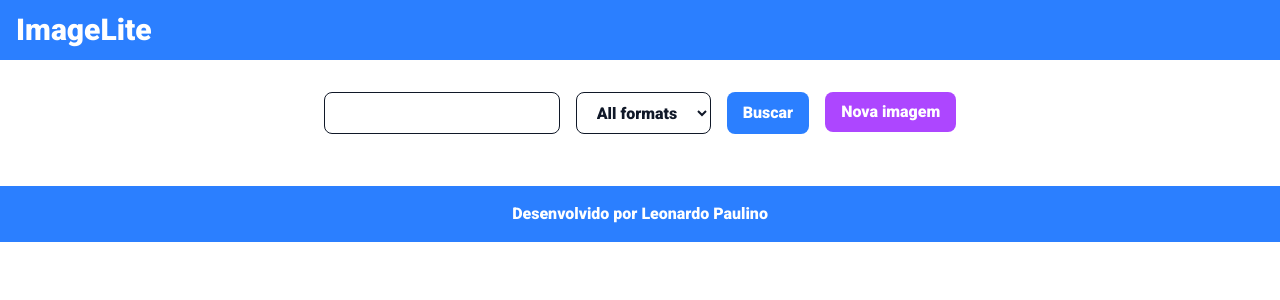
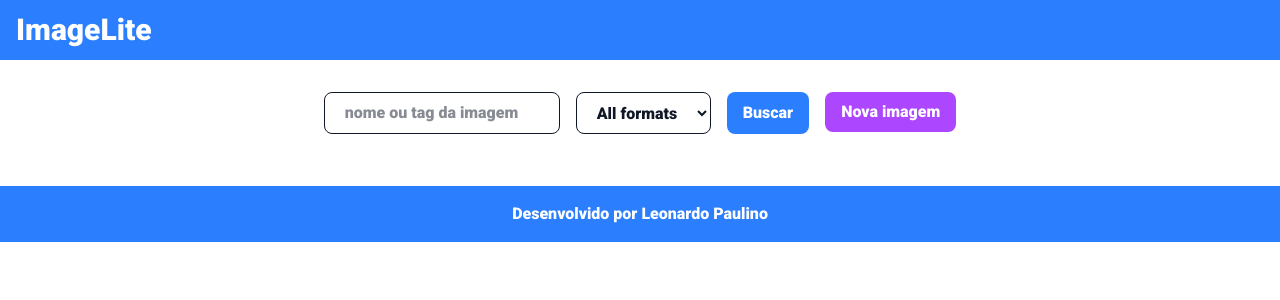
Before and after one commit to rookie-leo/imagelite, a Next.js app: page /galery in a window 1280 px wide. Shown: the top 300 px of the page. Built offline with nearby package versions, Linux system fonts and the light colour scheme.

Commit message:
Custom input implemented

```diff
--- a/src/app/galery/page.tsx
+++ b/src/app/galery/page.tsx
@@ -1,5 +1,5 @@
 'use client'
-import { Button, ImageCards, Template } from "@/components"
+import { Button, ImageCards, Template, InputText } from "@/components"
 import { Image } from "@/resources/image/image.resource"
 import { useImageService } from "@/resources/image/image.service"
 import { useState } from "react"
@@ -40,10 +40,7 @@ export default function GaleryPage() {
         <Template loading={loading}>
             <section className="flex flex-col items-center justify-center my-5">
                 <div className="flex space-x-4">
-                    <input
-                        onChange={event => setQuery(event.target.value)}
-                        type="text"
-                        className="border px-5 py-2 rounded-lg text-gray-900" />
+                    <InputText onChange={event => setQuery(event.target.value)} placeholder="nome ou tag da imagem" />
                     <select
                         onChange={event => setExtension(event.target.value)}
                         className="border px-4 py-2 rounded-lg text-gray-900">
--- a/src/components/index.ts
+++ b/src/components/index.ts
@@ -1,3 +1,4 @@
 export { Template } from './Template'
 export { ImageCards } from './ImageCards'
 export { Button } from './button'
+export { InputText } from './input'
--- /dev/null
+++ b/src/components/input/InputText.tsx
@@ -0,0 +1,15 @@
+interface InputTextProps {
+    style?: string,
+    onChange?: (event: React.ChangeEvent<HTMLInputElement>) => void,
+    placeholder?: string
+}
+
+export const InputText: React.FC<InputTextProps> = ({ style, ...rest }: InputTextProps) => {
+    return (
+        <input
+            type="text"
+            {...rest}
+            className={`${style} border px-5 py-2 rounded-lg text-gray-900`}
+        />
+    )
+}
--- /dev/null
+++ b/src/components/input/index.ts
@@ -0,0 +1 @@
+export { InputText } from './InputText'
```
